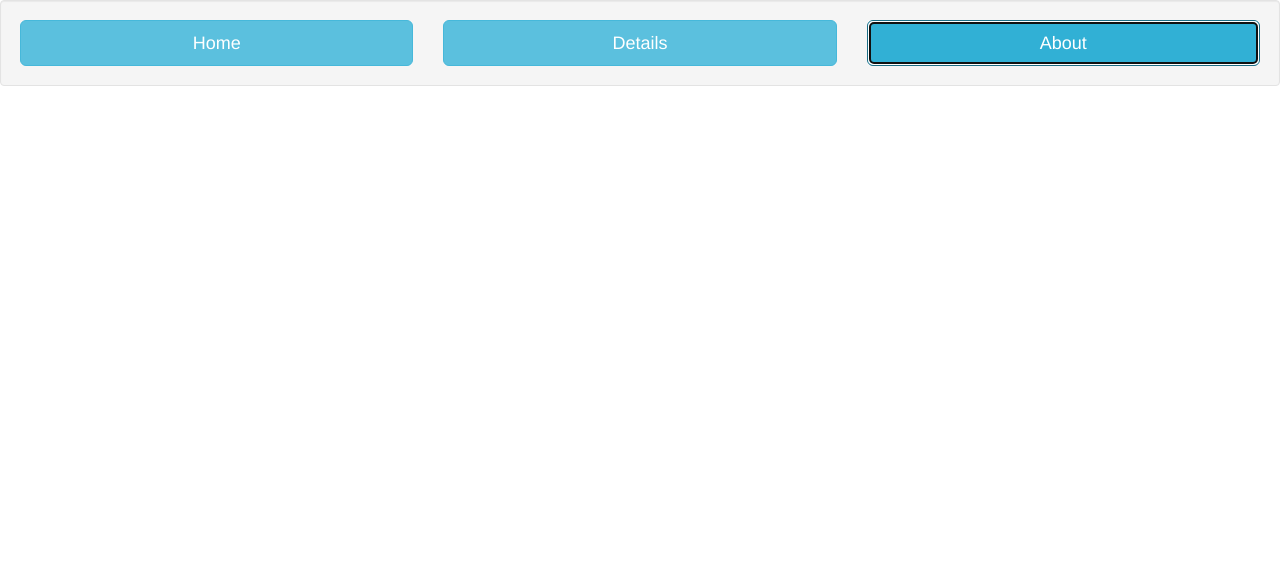
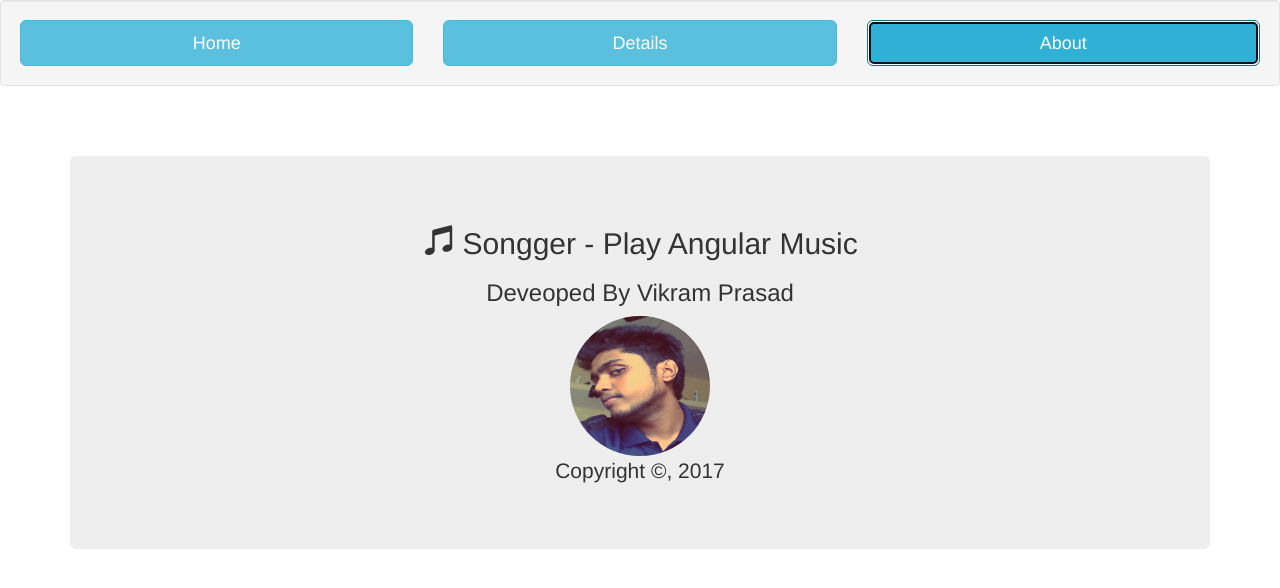
Before and after one commit to nobodyislame/SongApp, a website: page client/index.html at #!/about in a window 1280 px wide. Both pictures are taken after a click on the button "About". Drawn offline with Linux system fonts and the light colour scheme; no server answers.

Commit message:
final commit

```diff
--- a/client/css/style.css
+++ b/client/css/style.css
@@ -25,9 +25,14 @@ a{
 .well{
 	cursor: pointer;
 }
-#content{
-	overflow: scroll;
-}
+
 td strong{
 	font-size: 20px;
 }
+#about{
+	margin-top: 50px;
+}
+img {
+	width: 140px !important;
+	height: 140px !important;
+}
--- a/client/views/about.html
+++ b/client/views/about.html
@@ -0,0 +1,12 @@
+<div class="container">
+	<section id="about">
+		<div class="jumbotron jumbotron-primary">
+			<div class="text-center">
+				<h2><span class="glyphicon glyphicon-music"></span> Songger - Play Angular Music</h2>
+				<h3>Deveoped By Vikram Prasad</h3>
+				<img src="./img/vikram.jpg" class="img-circle">
+				<p>Copyright &copy, 2017</p>
+			</div>
+		</div>
+	</section>
+</div>
```
Also changed, not shown: client/views/play.html (+4 -1 lines), client/img/vikram.jpg (added).
